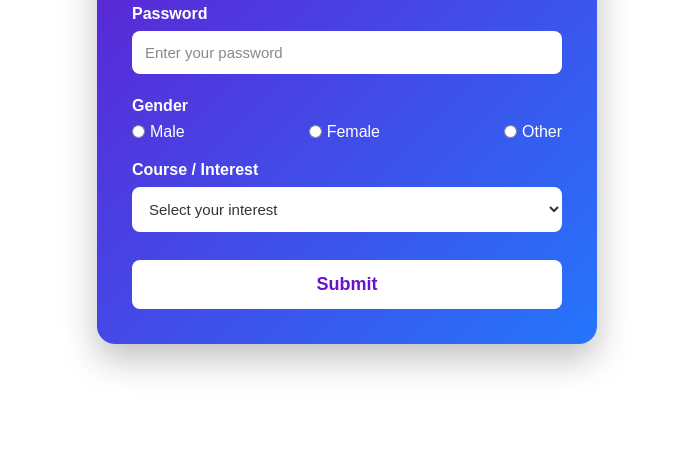
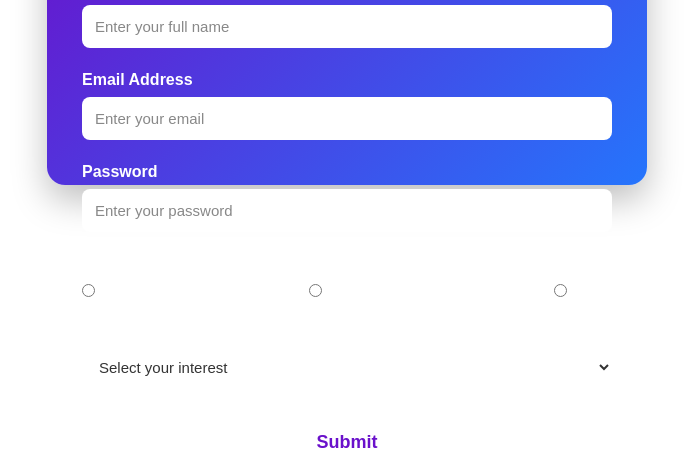
Before and after one commit to padhiyarrehnuma-creator/Day2_task, a plain HTML site: page index.html in a window 1280 px wide. Shown: the part 365-832 px from the top of the page, without its empty margins (293-986 px from the left). Before the commit the page ends 800 px from the top, so only its background shows below. Drawn offline with Linux system fonts and the light colour scheme.

Commit message:
style.css

```diff
--- a/style.css
+++ b/style.css
@@ -22,7 +22,8 @@ body{
 }
 
 .form-box{
-    width:500px;
+    width:600px;
+    height:300px;
     background:linear-gradient(135deg,#6a11cb,#2575fc);
     padding:35px;
     border-radius:18px;
```
